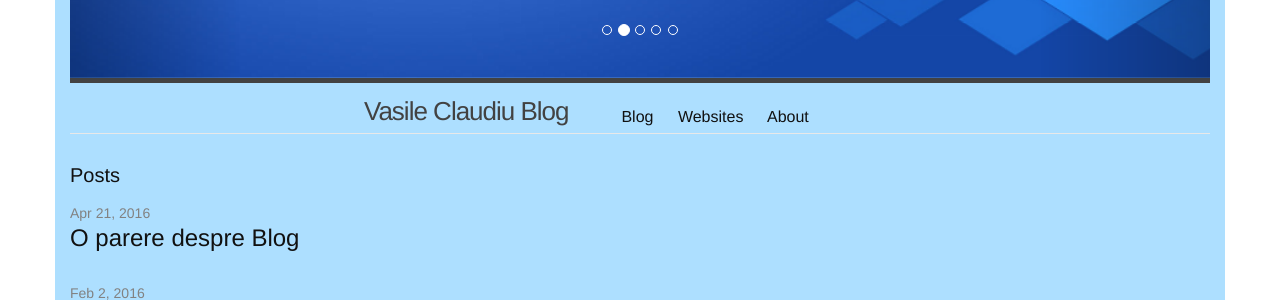
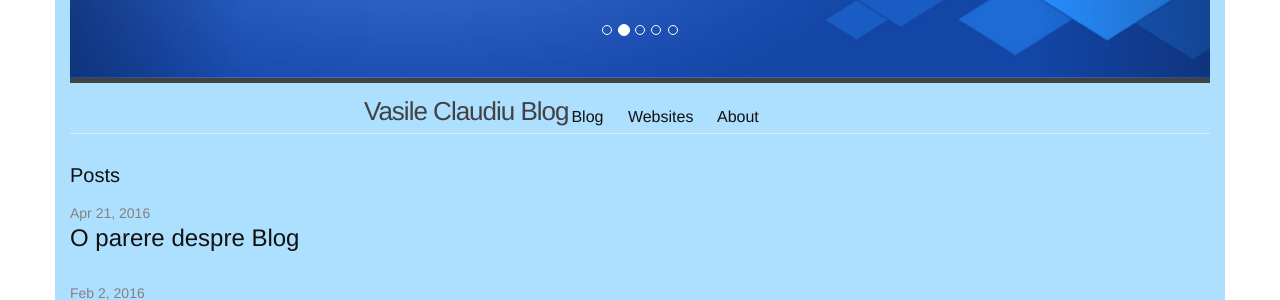
Before and after one commit to VasileClaudiu/blog, a Jekyll site: the page built from index.html, in a window 1280 px wide. Shown: the part 314-614 px from the top of the page. Built offline with Jekyll 4.4.1, drawn with Linux system fonts in a browser that asks for light colours.

Commit message:
blog initial with bootstrap and settings

```diff
--- a/css/main.scss
+++ b/css/main.scss
@@ -72,7 +72,7 @@ body {
 	width:100%;
 }
 .trigger{
-	margin:-50px 400px 0 0;
+	margin:-50px 450px 0 0;
 }
 .schimb {
 	width: 76%;
```
